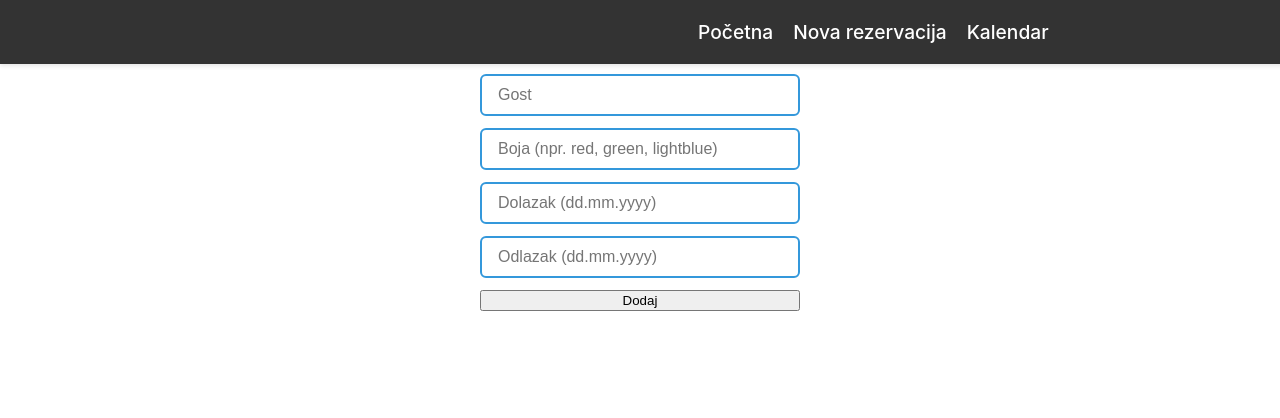
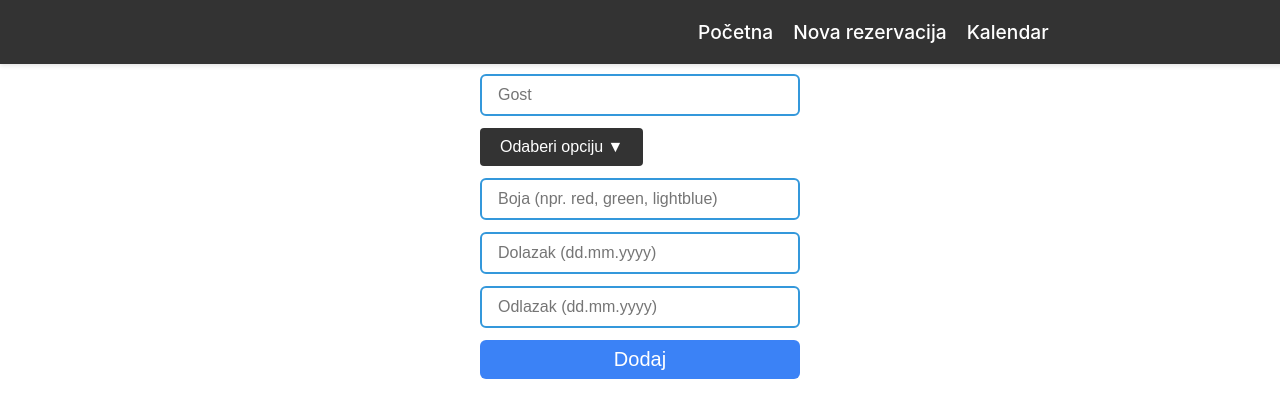
Before and after one commit to dklarin/rezervacije, a React (Create React App) app in the folder klijent/: page /nova in a window 1280 px wide. Shown: the top 418 px of the page. Built offline with nearby package versions, Linux system fonts and the light colour scheme.

Commit message:
Dodaj Dropdown u komponentu Nova rezervacija

```diff
--- /dev/null
+++ b/klijent/src/components/Dropdown.js
@@ -0,0 +1,69 @@
+import React, { useState } from "react";
+import styled from "styled-components";
+
+const DropdownWrapper = styled.div`
+  position: relative;
+  display: inline-block;
+`;
+
+const DropdownButton = styled.button`
+  padding: 10px 20px;
+  background: #333;
+  color: #fff;
+  border: none;
+  cursor: pointer;
+  font-size: 1em;
+  border-radius: 4px;
+`;
+
+const DropdownList = styled.ul`
+  position: absolute;
+  top: 110%;
+  left: 0;
+  background: #fff;
+  color: #333;
+  border: 1px solid #ccc;
+  border-radius: 4px;
+  min-width: 160px;
+  box-shadow: 0 2px 8px rgba(0,0,0,0.1);
+  padding: 0;
+  margin: 0;
+  z-index: 100;
+  list-style: none;
+`;
+
+const DropdownItem = styled.li`
+  padding: 10px 15px;
+  cursor: pointer;
+  &:hover {
+    background: #eee;
+  }
+`;
+
+function Dropdown({ options, onSelect }) {
+  const [open, setOpen] = useState(false);
+
+  const handleSelect = (option) => {
+    setOpen(false);
+    if (onSelect) onSelect(option);
+  };
+
+  return (
+    <DropdownWrapper>
+      <DropdownButton onClick={() => setOpen((prev) => !prev)}>
+        Odaberi opciju ▼
+      </DropdownButton>
+      {open && (
+        <DropdownList>
+          {options.map((option, idx) => (
+            <DropdownItem key={idx} onClick={() => handleSelect(option)}>
+              {option}
+            </DropdownItem>
+          ))}
+        </DropdownList>
+      )}
+    </DropdownWrapper>
+  );
+}
+
+export default Dropdown;
--- a/klijent/src/components/Header.css
+++ /dev/null
@@ -1,45 +0,0 @@
-.app-header {
-  position: fixed;
-  top: 0;
-  left: 0;
-  width: 100%;
-  background: #333;
-  color: #fff;
-  padding: 20px;
-  z-index: 1000;
-  box-shadow: 0 2px 4px rgba(0, 0, 0, 0.1);
-}
-
-nav ul {
-  display: flex;
-  justify-content: center;
-  gap: 40px;
-  list-style: none;
-  margin: 0;
-  padding: 0;
-}
-
-nav ul li a {
-  color: #fff;
-  text-decoration: none;
-  font-size: 1.2em;
-  font-weight: 500;
-  transition: color 0.2s;
-}
-
-nav ul li a:hover {
-  color: #ffd700;
-}
-
-.navigacija-wrap {
-  display: flex;
-  width: 100vw;
-}
-.prazno {
-  flex: 1;
-}
-.navigacija {
-  flex: 2;
-  display: flex;
-  gap: 20px;
-}
--- a/klijent/src/components/Header.js
+++ b/klijent/src/components/Header.js
@@ -1,26 +1,73 @@
-import { Link } from "react-router-dom";
-import "./Header.css";
+import styled from 'styled-components';
+import { Link } from 'react-router-dom';
+
+const HeaderWrapper = styled.header`
+  position: fixed;
+  top: 0;
+  left: 0;
+  width: 100%;
+  background: #333;
+  color: #fff;
+  padding: 20px;
+  z-index: 1000;
+  box-shadow: 0 2px 4px rgba(0, 0, 0, 0.1);
+`;
+
+const Nav = styled.nav``;
+
+const NavigacijaWrap = styled.div`
+  display: flex;
+  width: 100vw;
+`;
+
+const Prazno = styled.div`
+  flex: 1;
+`;
+
+const Navigacija = styled.ul`
+  flex: 2;
+  display: flex;
+  gap: 20px;
+  list-style: none;
+  margin: 0;
+  padding: 0;
+  justify-content: center;
+`;
+
+const NavigacijaItem = styled.li``;
+
+const NavigacijaLink = styled(Link)`
+  color: #fff;
+  text-decoration: none;
+  font-size: 1.2em;
+  font-weight: 500;
+  transition: color 0.2s;
+
+  &:hover {
+    color: #ffd700;
+  }
+`;
 
 function Header() {
   return (
-    <header className="app-header">
-      <nav>
-        <div className="navigacija-wrap">
-          <div className="prazno"></div>
-          <ul className="navigacija">
-            <li>
-              <Link to="/">Početna</Link>
-            </li>
-            <li>
-              <Link to="/nova">Nova rezervacija</Link>
-            </li>
-            <li>
-              <Link to="/kalendar">Kalendar</Link>
-            </li>
-          </ul>
-        </div>
-      </nav>
-    </header>
+    <HeaderWrapper>
+      <Nav>
+        <NavigacijaWrap>
+          <Prazno />
+          <Navigacija>
+            <NavigacijaItem>
+              <NavigacijaLink to="/">Početna</NavigacijaLink>
+            </NavigacijaItem>
+            <NavigacijaItem>
+              <NavigacijaLink to="/nova">Nova rezervacija</NavigacijaLink>
+            </NavigacijaItem>
+            <NavigacijaItem>
+              <NavigacijaLink to="/kalendar">Kalendar</NavigacijaLink>
+            </NavigacijaItem>
+          </Navigacija>
+        </NavigacijaWrap>
+      </Nav>
+    </HeaderWrapper>
   );
 }
 
--- a/klijent/src/views/NovaRezervacija.js
+++ b/klijent/src/views/NovaRezervacija.js
@@ -1,6 +1,7 @@
-import React, { useState } from "react";
+import { useState } from "react";
 import { useNavigate } from "react-router-dom";
 import styled from "styled-components";
+import Dropdown from "../components/Dropdown";
 
 // Početno prazno stanje forme
 const PocetniRed = {
@@ -24,6 +25,22 @@ const StyledInput = styled.input`
   }
 `;
 
+export const NextButton = styled.button`
+  padding: 0.5rem 1rem;
+  background-color: #3b82f6;
+  color: white;
+  border: none;
+  border-radius: 0.375rem;
+  cursor: pointer;
+  font-weight: 500;
+  font-size: 20px;
+  transition: background-color 0.2s;
+
+  &:hover {
+    background-color: #2563eb;
+  }
+`;
+
 const NovaRezervacija = () => {
   const [noviRed, setNoviRed] = useState(PocetniRed);
   const [poruka, setPoruka] = useState("");
@@ -34,8 +51,6 @@ const NovaRezervacija = () => {
   const handleChange = (e) => {
     setNoviRed({ ...noviRed, [e.target.name]: e.target.value });
   };
-
-
 
   // Slanje forme na Flask backend
   const handleSubmit = (e) => {
@@ -61,6 +76,12 @@ const NovaRezervacija = () => {
       .finally(() => setLoading(false));
   };
 
+  const opcije = ["Prva", "Druga", "Treća"];
+
+  const handleSelect = (odabrano) => {
+    alert(`Odabrali ste: ${odabrano}`);
+  };
+
   return (
     <div style={{ margin: "32px 0" }}>
       <h3>Dodaj novu rezervaciju</h3>
@@ -81,8 +102,14 @@ const NovaRezervacija = () => {
           onChange={handleChange}
           required
         />
+        <Dropdown
+          placeholder="boja"
+          options={["brown", "green", "lighblue", "darkgray"]}
+          onSelect={(value) => setNoviRed({ ...noviRed, boja: value })}
+        />
+
         <StyledInput
-          name="boja"
+          name="bojaa"
           placeholder="Boja (npr. red, green, lightblue)"
           value={noviRed.boja}
           onChange={handleChange}
@@ -102,9 +129,9 @@ const NovaRezervacija = () => {
           onChange={handleChange}
           required
         />
-        <button type="submit" disabled={loading}>
+        <NextButton type="submit" disabled={loading}>
           {loading ? "Dodavanje..." : "Dodaj"}
-        </button>
+        </NextButton>
       </form>
       {poruka && <div style={{ marginTop: 8 }}>{poruka}</div>}
     </div>
```
Also changed, not shown: klijent/src/views/Kalendar.js (+6 -7 lines), 1 other file (tests, documents, lock files or other folders).
